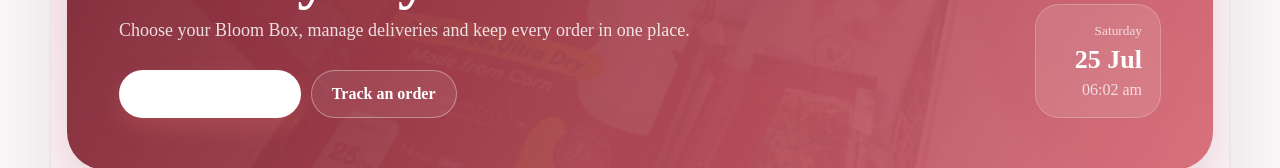
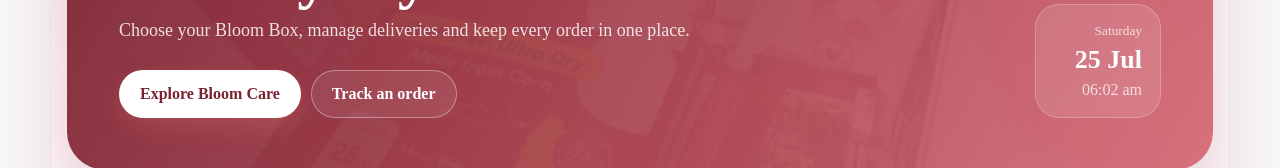
Before and after one commit to Jaisilan/medieco-app, a Vue app: page /home in a window 1280 px wide. Shown: the part 321-489 px from the top of the page. Built offline with nearby package versions, Linux system fonts and the light colour scheme; no server answers; the database is empty.

Commit message:
Make Bloom Care hero button color permanent

```diff
--- a/src/views/HomeView.vue
+++ b/src/views/HomeView.vue
@@ -106,7 +106,7 @@
 .profile-avatar{width:48px;height:48px;border-radius:16px;object-fit:cover;border:2px solid white;box-shadow:var(--shadow-sm)}
 .header-actions{display:flex;gap:8px}.icon-button{width:42px;height:42px;border:1px solid rgba(122,36,51,.1);border-radius:14px;background:rgba(255,255,255,.88);box-shadow:var(--shadow-sm)}
 .hero-panel{position:relative;margin-top:4px;margin-bottom:22px;border-radius:clamp(26px,4vw,38px);padding:clamp(24px,5vw,52px);background:linear-gradient(120deg,rgba(122,36,51,.97),rgba(214,106,118,.92)),url('/images/everyday-bloom.jpeg') center/cover;color:white;display:grid;grid-template-columns:minmax(0,1fr) auto;gap:28px;align-items:end;box-shadow:0 26px 60px rgba(122,36,51,.2);overflow:hidden}
-.hero-copy{max-width:720px}.eyebrow{display:inline-flex;padding:7px 11px;border-radius:999px;background:rgba(255,255,255,.16);font-size:12px;font-weight:900;text-transform:uppercase;letter-spacing:.08em}.hero-copy h1{margin:16px 0 10px;max-width:660px;font-size:clamp(34px,6vw,64px);line-height:.98;letter-spacing:-.045em}.hero-copy p{margin:0;max-width:590px;color:rgba(255,255,255,.84);font-size:clamp(15px,2vw,18px);line-height:1.65}.hero-actions{display:flex;flex-wrap:wrap;gap:10px;margin-top:24px}.primary-btn{background:white;color:var(--brand-deep)}.secondary-btn.light{border-color:rgba(255,255,255,.36);color:white;background:rgba(255,255,255,.08)}
+.hero-copy{max-width:720px}.eyebrow{display:inline-flex;padding:7px 11px;border-radius:999px;background:rgba(255,255,255,.16);font-size:12px;font-weight:900;text-transform:uppercase;letter-spacing:.08em}.hero-copy h1{margin:16px 0 10px;max-width:660px;font-size:clamp(34px,6vw,64px);line-height:.98;letter-spacing:-.045em}.hero-copy p{margin:0;max-width:590px;color:rgba(255,255,255,.84);font-size:clamp(15px,2vw,18px);line-height:1.65}.hero-actions{display:flex;flex-wrap:wrap;gap:10px;margin-top:24px}.hero-actions .primary-btn,.hero-actions .primary-btn:hover,.hero-actions .primary-btn:focus,.hero-actions .primary-btn:focus-visible,.hero-actions .primary-btn:active{background:#fff!important;color:#7a2433!important;-webkit-text-fill-color:#7a2433!important;text-shadow:none!important}.secondary-btn.light{border-color:rgba(255,255,255,.36);color:white;background:rgba(255,255,255,.08)}
 .date-card{min-width:126px;padding:18px;border:1px solid rgba(255,255,255,.22);border-radius:24px;background:rgba(255,255,255,.12);backdrop-filter:blur(14px);text-align:right}.date-card small,.date-card span{display:block;color:rgba(255,255,255,.75)}.date-card strong{display:block;margin:6px 0;font-size:26px}
 .section-shell{margin-bottom:28px}.section-heading{display:flex;align-items:end;justify-content:space-between;margin-bottom:14px}.section-heading span,.promo-copy span{color:var(--brand);font-size:12px;font-weight:900;letter-spacing:.08em;text-transform:uppercase}.section-heading h2,.promo-copy h2{margin:5px 0 0;font-size:clamp(22px,3vw,30px);color:var(--text)}
 .service-grid{display:grid;grid-template-columns:repeat(4,minmax(0,1fr));gap:14px}.service-card{min-height:164px;border:1px solid rgba(122,36,51,.08);border-radius:26px;background:rgba(255,255,255,.92);padding:20px;display:grid;grid-template-columns:auto 1fr auto;align-items:start;gap:14px;text-align:left;box-shadow:var(--shadow-sm)}.service-card.bloom{background:linear-gradient(145deg,#fff,#fff0f4)}.service-icon{width:46px;height:46px;border-radius:16px;display:grid;place-items:center;background:var(--brand-soft);font-size:22px}.service-card strong{display:block;margin:4px 0 6px;color:var(--text);font-size:17px}.service-card small{color:var(--text-muted);line-height:1.45}.arrow{color:var(--brand);font-size:20px}
```
